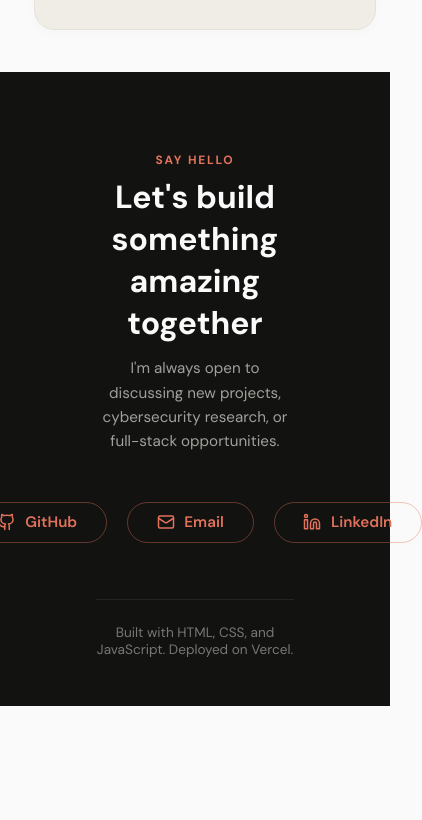
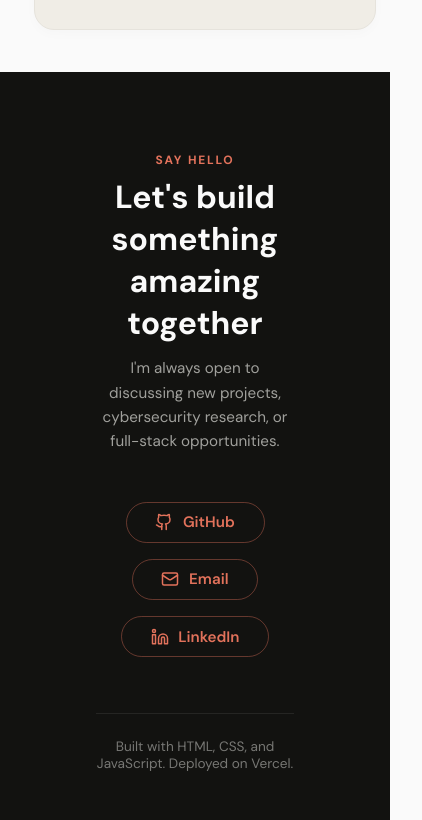
Before and after one commit to Pathi-AmanPal/Protfolio, a plain HTML site: page index.html in a window 390 px wide. Shown: the part 3312-4132 px from the top of the page, 422 px wide, since content can reach past the window. Before the commit the page ends 4018 px from the top, so only its background shows below. Drawn offline with Linux system fonts and the light colour scheme.

Commit message:
Fix mobile footer layout and horizontal overflow when zooming

```diff
--- a/style/styles.css
+++ b/style/styles.css
@@ -644,6 +644,15 @@ nav a:hover {
         padding: 2rem 1.5rem;
         gap: 2rem;
     }
+
+    footer {
+        padding: 4rem 1.5rem 3rem 1.5rem;
+    }
+
+    footer a {
+        padding: 0.5rem 1.2rem;
+        font-size: 0.85rem;
+    }
 }
 
 #about p {
@@ -732,8 +741,11 @@ footer {
 .footer-links {
     display: flex;
     flex-direction: row;
-    gap: 1.25rem;
+    flex-wrap: wrap;
+    justify-content: center;
+    gap: 1rem;
     margin: 1rem 0;
+    width: 100%;
 }
 
 footer a {
```
